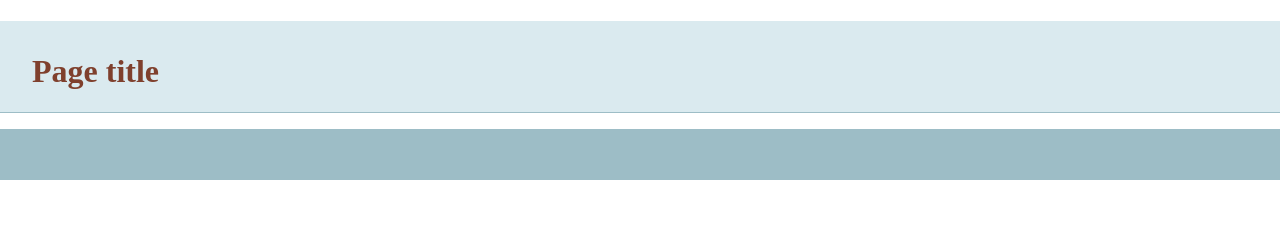
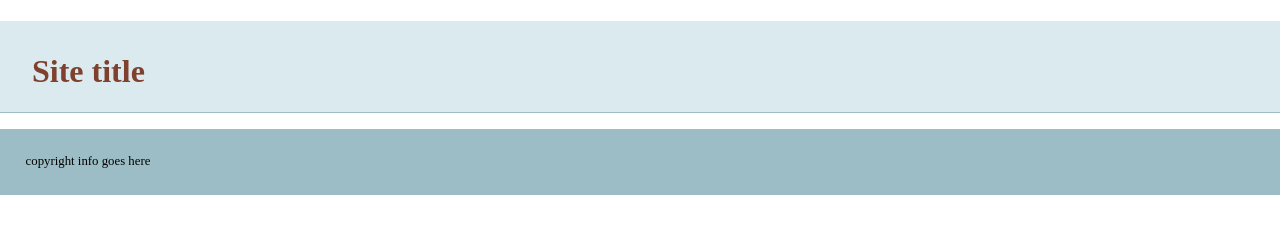
Before and after one commit to cathalonia/repo02, a plain HTML site: page index.html in a window 1280 px wide. Drawn offline with nearby package versions, Linux system fonts and the light colour scheme.

Commit message:
added more info into the template

```diff
--- a/index.html
+++ b/index.html
@@ -14,13 +14,14 @@
     </head>
     <body>
     <header>
-	<h1>Page title</h1>
+	<h1>Site title</h1>
     </header>
     <nav id="pageNav">
     </nav>
     <main>
     </main>
     <footer>
+        copyright info goes here
     </footer>
         <script>
 //use the modernizr load to load up external scripts. This will load the scripts asynchronously, but the order listed matters. Although it will load all scripts in parallel, it will execute them in the order listed
```
